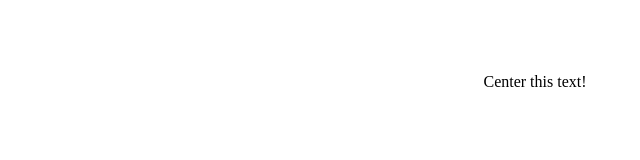
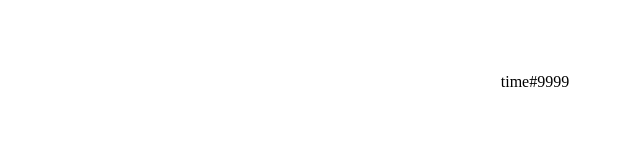
Before and after one commit to bluefaec/bluefaec.github.io, a plain HTML site: page index.html in a window 1280 px wide. Shown: the full height of the page, 105-745 px from the left. Drawn offline with Linux system fonts and the light colour scheme.

Commit message:
Update index.html

```diff
--- a/index.html
+++ b/index.html
@@ -8,6 +8,6 @@
   <p>
     <img src="https://i.vgy.me/X5JC72.png" width="40" height="37" alt="Photo of 3 cats">
 
-  <div style="text-align:center">Center this text!</div>
+  <div style="text-align:center">time#9999</div>
 </body>
 </html>
```
